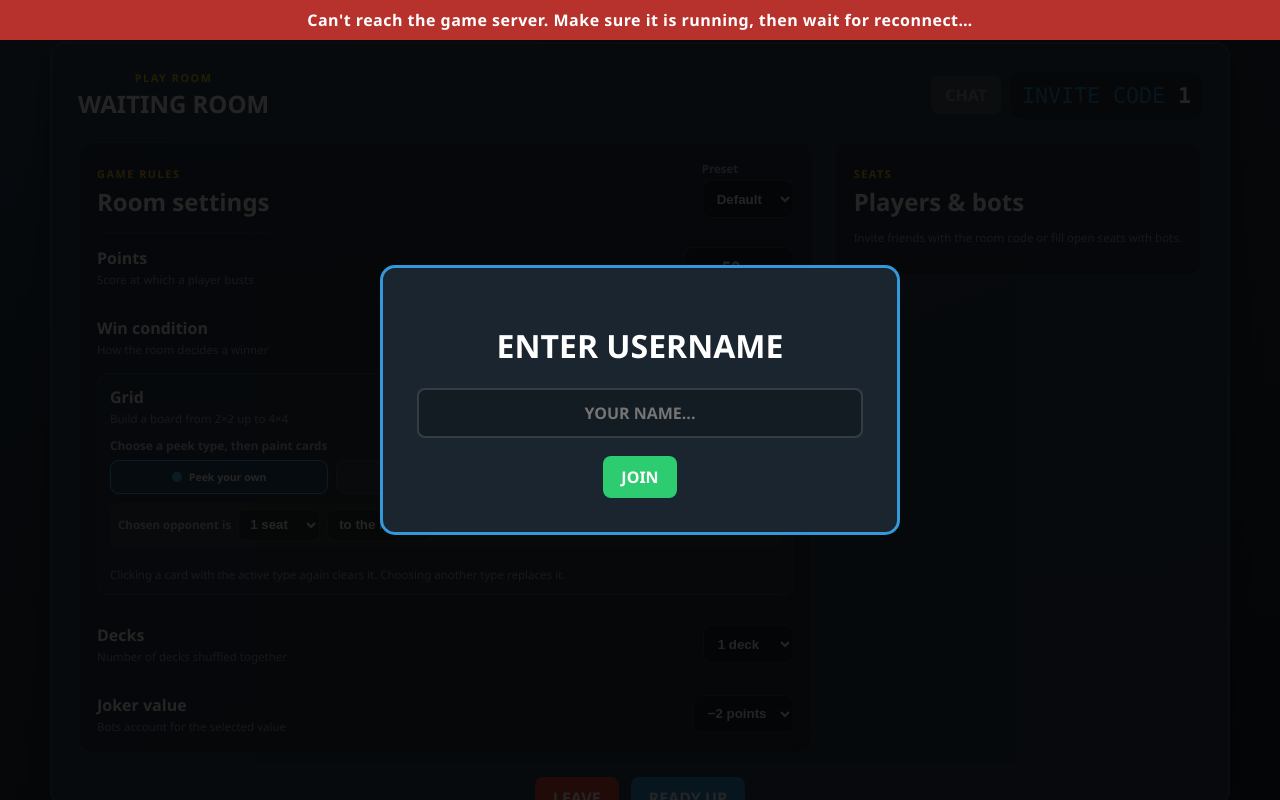
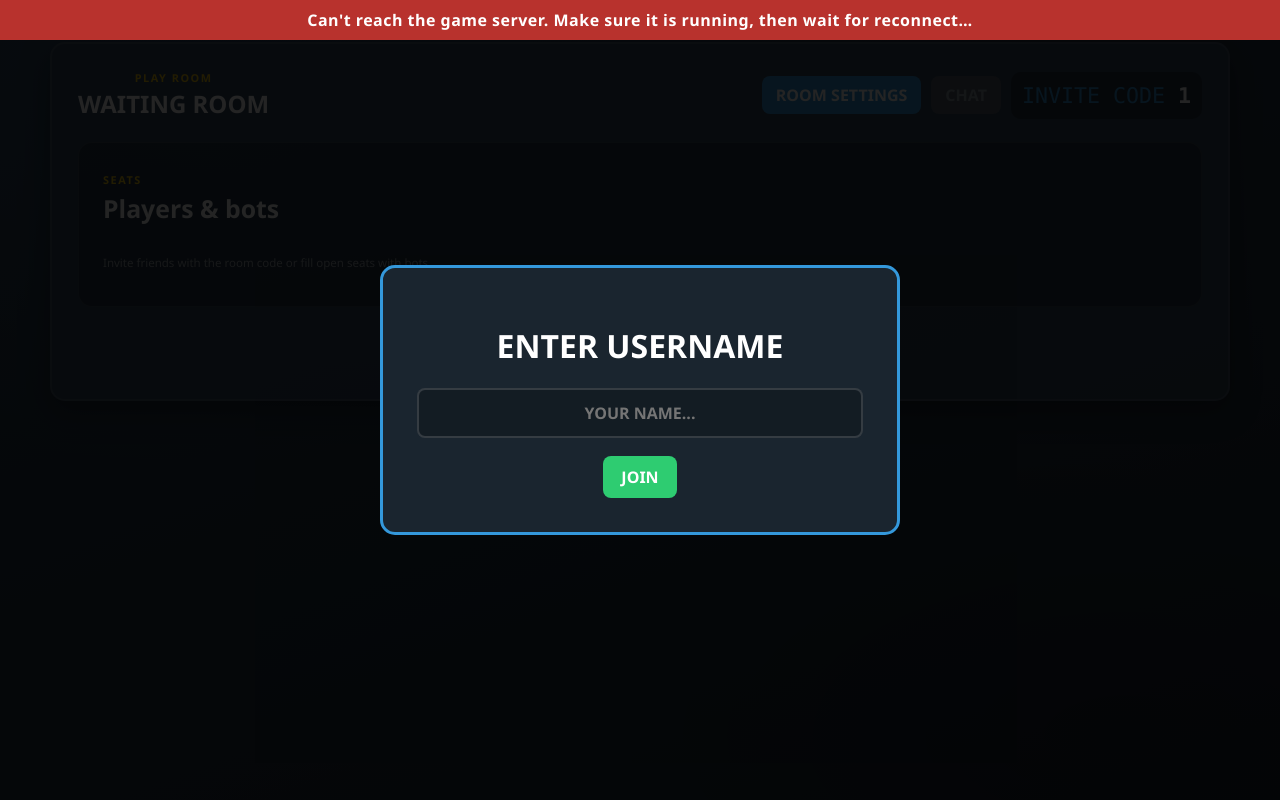
Before and after one commit to rpowergso/shmamale, a Flask app: page /multiplayer/1 in a window 1280 px wide. Run offline with Flask 3, Linux system fonts and the light colour scheme.

Commit message:
Add Madhouse lobby preset

```diff
--- a/bot.py
+++ b/bot.py
@@ -405,8 +405,9 @@ def initialize_bot_round_knowledge(game):
 def unknown_card_value(game):
     jokers = max(0, int(game["settings"].get("jokers", 2)))
     joker_value = int(game["settings"].get("joker_value", -2))
+    deck_count = max(1, int(game["settings"].get("deck_count", 1)))
     # Standard non-joker Shmamale deck totals 336 points.
-    return (336 + jokers * joker_value) / (52 + jokers)
+    return (336 * deck_count + jokers * joker_value) / (52 * deck_count + jokers)
 
 
 def known_card_info(game, observer_sid, owner_sid, index):
--- a/multiplayer.py
+++ b/multiplayer.py
@@ -29,6 +29,7 @@ from game import (
     clear_burn_blockers,
     current_sid,
     default_settings,
+    madhouse_settings,
     deal_board,
     deal_penalty_card,
     discard_burned_card,
@@ -1425,6 +1426,10 @@ def on_update_settings(data):
         game["settings"] = default_settings()
         emit_state(room)
         return
+    if data.get("preset") == "madhouse":
+        game["settings"] = madhouse_settings()
+        emit_state(room)
+        return
 
     current = game["settings"]
     try:
@@ -1467,6 +1472,10 @@ def on_update_settings(data):
         deck_count = max(1, min(4, int(data.get("deck_count", current.get("deck_count", 1)))))
     except (TypeError, ValueError):
         deck_count = current.get("deck_count", 1)
+    try:
+        jokers = max(0, min(20, int(data.get("jokers", current.get("jokers", 2)))))
+    except (TypeError, ValueError):
+        jokers = current.get("jokers", 2)
     game["settings"].update(
         {
             "preset": "custom",
@@ -1478,6 +1487,7 @@ def on_update_settings(data):
             "opponent_peek_distance": distance,
             "opponent_peek_direction": direction,
             "deck_count": deck_count,
+            "jokers": jokers,
             "joker_value": joker_value,
         }
     )
@@ -1548,7 +1558,7 @@ def on_start_game(data):
     active_sids = active_player_sids(game)
     board_cards = board_size_from_settings(game["settings"]) * len(active_sids)
     deck_count = int(game["settings"].get("deck_count", 1))
-    cards_available = deck_count * (52 + int(game["settings"].get("jokers", 2)))
+    cards_available = deck_count * 52 + int(game["settings"].get("jokers", 2))
     if cards_available <= board_cards:
         emit_error("That grid needs more decks so at least one draw card remains.")
         return
--- a/static/css/style.css
+++ b/static/css/style.css
@@ -688,11 +688,15 @@ input {
 
 .lobby-columns {
     align-items: start;
-    display: grid;
+    display: block;
     gap: 22px;
-    grid-template-columns: minmax(0, 1.6fr) minmax(280px, 0.8fr);
     margin-top: 22px;
     text-align: left;
+}
+
+.lobby-columns.settings-open {
+    display: grid;
+    grid-template-columns: minmax(0, 1.6fr) minmax(320px, 0.9fr);
 }
 
 .room-settings,
@@ -702,6 +706,16 @@ input {
     border-radius: 14px;
     padding: 18px;
 }
+
+.roster-panel { padding: 24px; }
+
+#player-list {
+    display: grid;
+    gap: 12px;
+    grid-template-columns: repeat(auto-fit, minmax(280px, 1fr));
+}
+
+.lobby-columns.settings-open #player-list { grid-template-columns: 1fr; }
 
 .room-settings.read-only { opacity: 0.82; }
 
@@ -853,13 +867,20 @@ input {
     top: 4px;
 }
 
-.roster-heading { margin-bottom: 12px; }
+.roster-heading { margin-bottom: 18px; }
+.roster-heading h2 { font-size: 1.55rem; }
+.lobby-player {
+    font-size: 1rem;
+    margin: 0;
+    min-height: 70px;
+    padding: 16px 18px;
+}
 .lobby-player-name { align-items: center; display: flex; flex-wrap: wrap; gap: 5px; }
 
 .lobby-player-name em {
     background: rgba(255, 255, 255, 0.1);
     border-radius: 5px;
-    font-size: 0.58rem;
+    font-size: 0.64rem;
     font-style: normal;
     padding: 3px 5px;
 }
@@ -1041,6 +1062,8 @@ input {
 .conn-banner.ok {
     background: #1e8449;
 }
+
+#lobby-settings-toggle { min-width: 138px; }
 
 .chat-open-btn { gap: 6px; }
 
@@ -2542,6 +2565,9 @@ kbd {
     .lobby-columns {
         grid-template-columns: 1fr;
     }
+
+    .lobby-columns.settings-open { grid-template-columns: 1fr; }
+    #player-list { grid-template-columns: 1fr; }
 
     .lobby-heading,
     .settings-heading,
--- a/static/js/shmamale.js
+++ b/static/js/shmamale.js
@@ -34,6 +34,7 @@ let tableCameraCache = null;
 let seatLayoutCache = { key: "", positions: [] };
 let chatMessages = [];
 let chatUnread = 0;
+let lobbySettingsOpen = false;
 let localBurnAttempt = null;
 let localBurnAttemptTimer = null;
 let keyboardNav = {
@@ -221,6 +222,8 @@ function cacheEls() {
     els.lobby = document.getElementById("lobby");
     els.game = document.getElementById("game");
     els.playerList = document.getElementById("player-list");
+    els.lobbyColumns = document.getElementById("lobby-columns");
+    els.lobbySettingsToggle = document.getElementById("lobby-settings-toggle");
     els.hostControls = document.getElementById("host-controls");
     els.settingPreset = document.getElementById("setting-preset");
     els.settingTarget = document.getElementById("setting-target");
@@ -228,6 +231,7 @@ function cacheEls() {
     els.settingGridRows = document.getElementById("setting-grid-rows");
     els.settingGridCols = document.getElementById("setting-grid-cols");
     els.settingJokerValue = document.getElementById("setting-joker-value");
+    els.settingJokers = document.getElementById("setting-jokers");
     els.settingDeckCount = document.getElementById("setting-deck-count");
     els.settingPeekDistance = document.getElementById("setting-peek-distance");
     els.settingPeekDirection = document.getElementById("setting-peek-direction");
@@ -270,6 +274,11 @@ function cacheEls() {
 }
 
 function bindStaticEvents() {
+    if (els.lobbySettingsToggle) {
+        els.lobbySettingsToggle.addEventListener("click", () => {
+            setLobbySettingsOpen(!lobbySettingsOpen);
+        });
+    }
     if (els.readyBtn) {
         els.readyBtn.addEventListener("click", () => {
             ready = !ready;
@@ -282,8 +291,11 @@ function bindStaticEvents() {
 
     if (els.settingPreset) {
         els.settingPreset.addEventListener("change", () => {
-            if (els.settingPreset.value === "default") {
-                socket.emit("update_settings", { room: ROOM_ID, preset: "default" });
+            if (["default", "madhouse"].includes(els.settingPreset.value)) {
+                socket.emit("update_settings", {
+                    room: ROOM_ID,
+                    preset: els.settingPreset.value,
+                });
             } else {
                 emitRoomSettings();
             }
@@ -293,6 +305,7 @@ function bindStaticEvents() {
         els.settingTarget,
         els.settingWinCondition,
         els.settingJokerValue,
+        els.settingJokers,
         els.settingDeckCount,
         els.settingPeekDistance,
         els.settingPeekDirection,
@@ -688,6 +701,7 @@ function renderLobby() {
     els.settingGridRows.value = state.settings.grid_rows;
     els.settingGridCols.value = state.settings.grid_cols;
     els.settingJokerValue.value = state.settings.joker_value;
+    els.settingJokers.value = state.settings.jokers ?? 2;
     els.settingDeckCount.value = state.settings.deck_count || 1;
     els.settingPeekDistance.value = state.settings.opponent_peek_distance;
     els.settingPeekDirection.value = state.settings.opponent_peek_direction;
@@ -696,6 +710,7 @@ function renderLobby() {
     });
     renderPeekModeTools();
     renderGridRuleEditor();
+    setLobbySettingsOpen(lobbySettingsOpen);
 
     els.playerList.innerHTML = state.player_order.map((sid) => {
         const player = state.players[sid];
@@ -731,6 +746,18 @@ function renderLobby() {
     }
 }
 
+function setLobbySettingsOpen(open) {
+    lobbySettingsOpen = Boolean(open);
+    els.hostControls?.classList.toggle("hidden", !lobbySettingsOpen);
+    els.lobbyColumns?.classList.toggle("settings-open", lobbySettingsOpen);
+    if (els.lobbySettingsToggle) {
+        els.lobbySettingsToggle.setAttribute("aria-expanded", String(lobbySettingsOpen));
+        els.lobbySettingsToggle.textContent = lobbySettingsOpen
+            ? "CLOSE SETTINGS"
+            : "ROOM SETTINGS";
+    }
+}
+
 function renderPeekModeTools() {
     if (!els.peekModeTools) return;
     els.peekModeTools.querySelectorAll("[data-peek-mode]").forEach((button) => {
@@ -838,6 +865,7 @@ function emitRoomSettings(overrides = {}) {
         opponent_peek_distance: els.settingPeekDistance?.value ?? settings.opponent_peek_distance,
         opponent_peek_direction: els.settingPeekDirection?.value ?? settings.opponent_peek_direction,
         deck_count: els.settingDeckCount?.value ?? settings.deck_count,
+        jokers: els.settingJokers?.value ?? settings.jokers,
         joker_value: els.settingJokerValue?.value ?? settings.joker_value,
         ...overrides,
     });
--- a/templates/game.html
+++ b/templates/game.html
@@ -14,6 +14,9 @@
             <h1>WAITING ROOM</h1>
         </div>
         <div class="lobby-heading-actions">
+            <button id="lobby-settings-toggle" type="button" class="btn btn-blue small-btn" aria-controls="host-controls" aria-expanded="false">
+                ROOM SETTINGS
+            </button>
             <button type="button" class="btn btn-gray small-btn chat-open-btn" data-chat-toggle aria-controls="room-chat" aria-expanded="false" disabled>
                 CHAT <span class="chat-unread hidden" data-chat-unread>0</span>
             </button>
@@ -21,8 +24,8 @@
         </div>
     </div>
 
-    <div class="lobby-columns">
-        <div id="host-controls" class="room-settings">
+    <div id="lobby-columns" class="lobby-columns">
+        <div id="host-controls" class="room-settings hidden">
             <div class="settings-heading">
                 <div>
                     <span class="eyebrow">GAME RULES</span>
@@ -32,6 +35,7 @@
                     Preset
                     <select id="setting-preset">
                         <option value="default">Default</option>
+                        <option value="madhouse">Madhouse</option>
                         <option value="custom">Custom</option>
                     </select>
                 </label>
@@ -108,6 +112,11 @@
                     <option value="3">3 decks</option>
                     <option value="4">4 decks</option>
                 </select>
+            </label>
+
+            <label class="setting-row">
+                <span><strong>Jokers</strong><small>Total jokers shuffled into the room</small></span>
+                <input id="setting-jokers" type="number" min="0" max="20" value="2">
             </label>
 
             <label class="setting-row">
```
Also changed, not shown: game.py (+31 -8 lines), tests/test_custom_rooms.py (+63 -0 lines).
